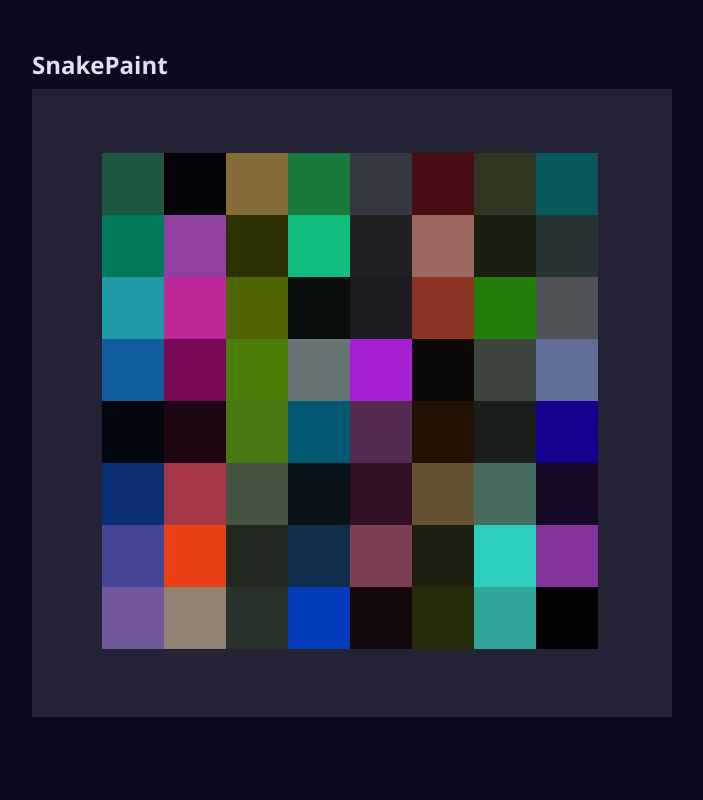
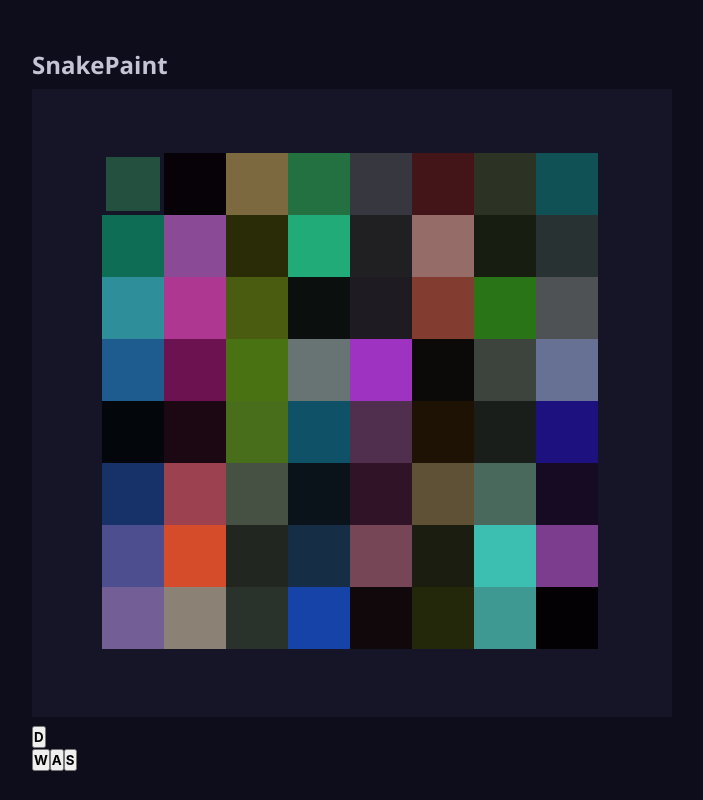
Before and after one commit to didup/pixel-canvas, a React (Vite) app: page / in a window 1280 px wide. Shown: the whole page, without its empty margins (288-991 px from the left). Built offline with nearby package versions, Linux system fonts and the light colour scheme.

Commit message:
snake-paint/utils.j : added fn to get position of pixels

```diff
--- a/src/Paint.jsx
+++ b/src/Paint.jsx
@@ -4,6 +4,7 @@ const Paint = () => {
   return (
     <SnakePaint>
       <SnakePaint.Canvas />
+      <SnakePaint.Controls/>
     </SnakePaint>
   );
 };
--- a/src/snake-paint/SnakePaint.tsx
+++ b/src/snake-paint/SnakePaint.tsx
@@ -1,4 +1,4 @@
-import React, {
+import {
   createContext,
   useContext,
   useReducer,
@@ -6,8 +6,9 @@ import React, {
   Dispatch,
   Reducer,
 } from "react";
+import { Canvas, CanvasAction } from "./types";
 import { CNV } from "./canvasReducer";
-import { Canvas, CanvasAction } from "./types";
+import { getPixelPos } from "./utils";
 
 const SnakePaintContext = createContext<{
   canvas: Canvas;
@@ -28,7 +29,28 @@ function SnakePaint({ children }: { children: ReactElement }) {
 }
 
 function Controls() {
-  return <div></div>;
+  return (
+    <div className="controls wasd">
+      <div>
+        <button className="btn" type="button">
+          <kbd>D</kbd>
+        </button>
+      </div>
+      <div>
+        <button className="btn" type="button">
+          <kbd>W</kbd>
+        </button>
+
+        <button className="btn" type="button">
+          <kbd>A</kbd>
+        </button>
+
+        <button className="btn" type="button">
+          <kbd>S</kbd>
+        </button>
+      </div>
+    </div>
+  );
 }
 
 function SVGCanvas() {
@@ -47,16 +69,25 @@ function SVGCanvas() {
         viewBox={`0 0 ${canvasDimensions} ${canvasDimensions}`}
         xmlns="http://www.w3.org/2000/svg"
       >
-        {canvas?.pixels.map((el) => (
-          <rect
-            x={Math.floor(+el.id.split(":")[0] * pixelSize)}
-            y={Math.floor(+el.id.split(":")[1] * pixelSize)}
-            key={el.id}
-            width={pixelSize}
-            height={pixelSize}
-            style={{ fill: el.color, opacity: el.opacity }}
-          />
-        ))}
+        {canvas?.pixels.map((el) => {
+          const [x, y] = getPixelPos({
+            pixelSize,
+            pixelId: el.id,
+            selected: canvas.selected,
+          });
+
+          return (
+            <rect
+              id={el.id}
+              x={x}
+              y={y}
+              key={el.id}
+              width={el.id === canvas.selected ? pixelSize - 8 : pixelSize}
+              height={el.id === canvas.selected ? pixelSize - 8 : pixelSize}
+              style={{ fill: el.color, opacity: el.opacity }}
+            />
+          );
+        })}
       </svg>
     </div>
   );
--- a/src/snake-paint/canvasReducer.ts
+++ b/src/snake-paint/canvasReducer.ts
@@ -5,7 +5,7 @@ import { makeNewCanvas } from "./utils";
 const initCanvas: Canvas = {
   size: 8,
   pixels: makeNewCanvas(8),
-  selected: "1:1",
+  selected: "0:0",
 };
 
 const ACTIONS = {
@@ -22,14 +22,6 @@ const canvasReducer: Reducer<Canvas, CanvasAction> = (state, action) => {
     prev = { ...state };
   } else {
     prev = { ...initCanvas };
-  }
-
-  if (!state) {
-    return {
-      size: 8,
-      pixels: makeNewCanvas(8),
-      selected: "1:1",
-    };
   }
 
   switch (action.type) {
@@ -57,6 +49,8 @@ const canvasReducer: Reducer<Canvas, CanvasAction> = (state, action) => {
       prev.pixels = [...canvasWithout, item];
       break;
     }
+    default:
+      break;
   }
 
   return prev;
--- a/src/snake-paint/utils.ts
+++ b/src/snake-paint/utils.ts
@@ -36,7 +36,7 @@ class ColorGenerator {
   };
 
   make = function mk(this: ColorGenerator) {
-    return `hsl(${this.hue}, ${Math.floor(Math.random() * 100) + 1}%, ${Math.floor(Math.random() * 50) + 1}%)`;
+    return `hsl(${this.hue}, ${Math.floor(Math.random() * 80) + 1}%, ${Math.floor(Math.random() * 50) + 1}%)`;
   };
 }
 
@@ -67,3 +67,25 @@ export const makeNewCanvas = (num: number): Pixel[] => {
 
   return canvas;
 };
+
+export const getPixelPos = ({
+  pixelId,
+  pixelSize,
+  selected,
+}: {
+  pixelId: string;
+  pixelSize: number;
+  selected: string;
+}) => {
+  const coords = pixelId.split(":").map((str) => +str);
+  const x = getNewCoord(coords[0], pixelSize);
+  const y = getNewCoord(coords[1], pixelSize);
+
+  function getNewCoord(oldCoord: number, size: number) {
+    if (selected === pixelId) return Math.floor(oldCoord * size) + 4;
+
+    return Math.floor(oldCoord * size);
+  }
+
+  return [x, y];
+};
--- a/src/style.css
+++ b/src/style.css
@@ -5,15 +5,35 @@
 }
 
 :root {
+  /* #####SPACING##### */
   --spacing-s: 0.5rem;
   --spacing-m: 1rem;
   --spacing-l: 2rem;
   --spacing-xl: 4rem;
+
+  /* #####BACKGROUND-COLORS##### */
+  --bg-lvl-0: hsl(244, 38%, 8%);
+  --bg-lvl-1: hsl(244, 32%, 12%);
+  --bg-lvl-2: hsl(244, 24%, 16%);
+  --bg-lvl-3: hsl(244, 24%, 18%);
+
+  /* #####TEXT-COLORS##### */
+  --color-lvl-0: hsl(245, 16%, 80%);
+  --color-lvl-1: hsl(245, 16%, 85%);
+  --color-lvl-2: hsl(245, 24%, 90%);
+  --color-lvl-3: hsl(245, 24%, 95%);
+
+  /* #####ACCENT-COLORS##### */
 }
 
 body {
-  color: hsl(245, 24%, 90%);
-  background-color: hsl(243, 49%, 8%);
+  color: var(--color-lvl-0);
+  background-color: var(--bg-lvl-0);
+}
+kbd {
+  font-family: Inter;
+  font-weight: bold;
+  border: 2 px solid hsl(245, 24%, 90%);
 }
 
 .card {
@@ -30,5 +50,5 @@ body {
   display: flex;
   justify-content: center;
   padding: var(--spacing-xl);
-  background-color: rgba(255, 255, 255, 0.1);
+  background-color: var(--bg-lvl-1);
 }
```
